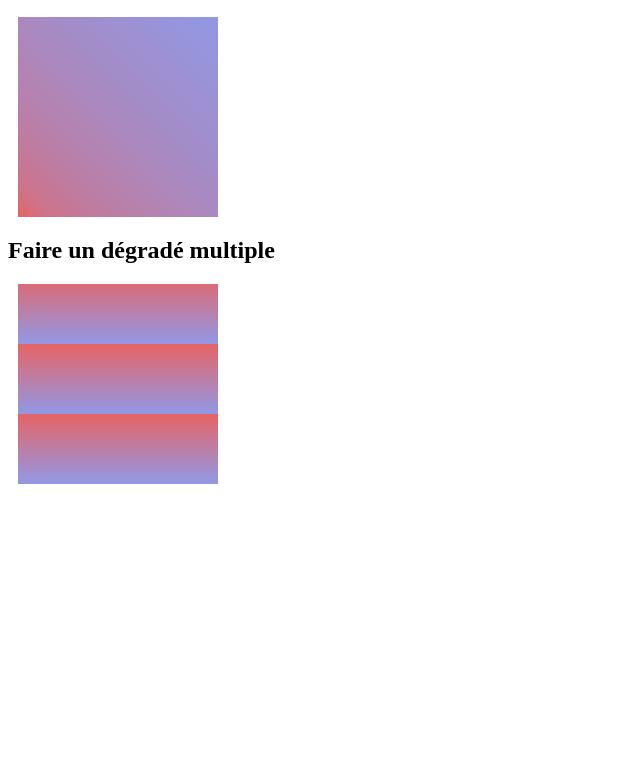
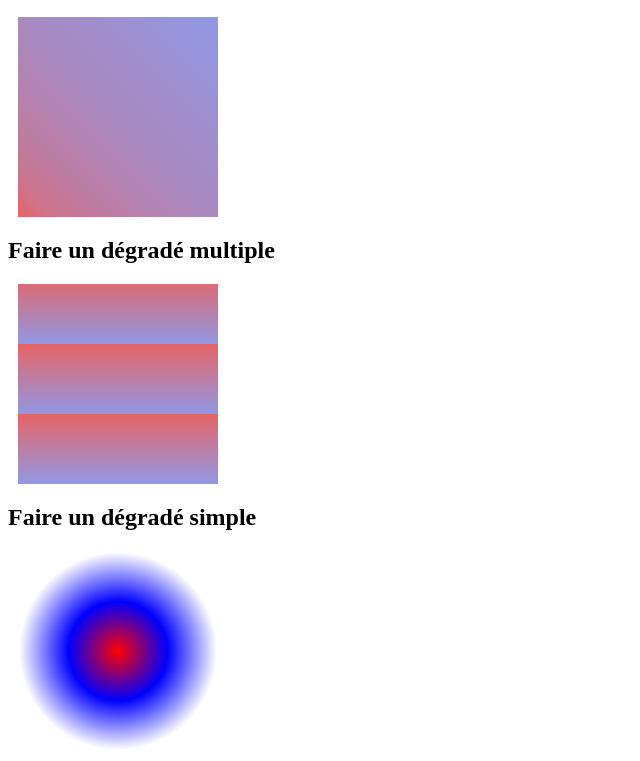
Before and after one commit to slowsense/club-css, a plain HTML site: page index.html in a window 1280 px wide. Shown: the part 96-857 px from the top of the page, without its empty margins (0-640 px from the left). Before the commit the page ends 800 px from the top, so only its background shows below. Drawn offline with Linux system fonts and the light colour scheme.

Commit message:
gradient radial

```diff
--- a/index.html
+++ b/index.html
@@ -5,6 +5,7 @@
     <link rel="stylesheet" href="index.css" type="text/css" />
     <link rel="stylesheet" href="sample-1.css" type="text/css" />
     <link rel="stylesheet" href="sample-2.css" type="text/css" />
+    <link rel="stylesheet" href="sample-3.css" type="text/css" />
 </head>
 
 <body>
@@ -15,10 +16,17 @@
     <div class="gradient-square">
     </div>
 
+
     <h2>Faire un dégradé multiple</h2>
 
     <div class="repeating-gradient-square">
     </div>
+
+
+    <h2>Faire un dégradé simple</h2>
+
+    <div class="radial-square">
+    </div>
 </body>
 
 </html>
--- /dev/null
+++ b/sample-3.css
@@ -0,0 +1,8 @@
+.radial-square {
+    margin: 10px;
+    width: 200px;
+    height: 200px;
+/* A gradient at the center of its container,
+   starting red, changing to blue, and finishing green */
+   background: radial-gradient(circle at center, red 0, blue, transparent 70%)
+}
```
